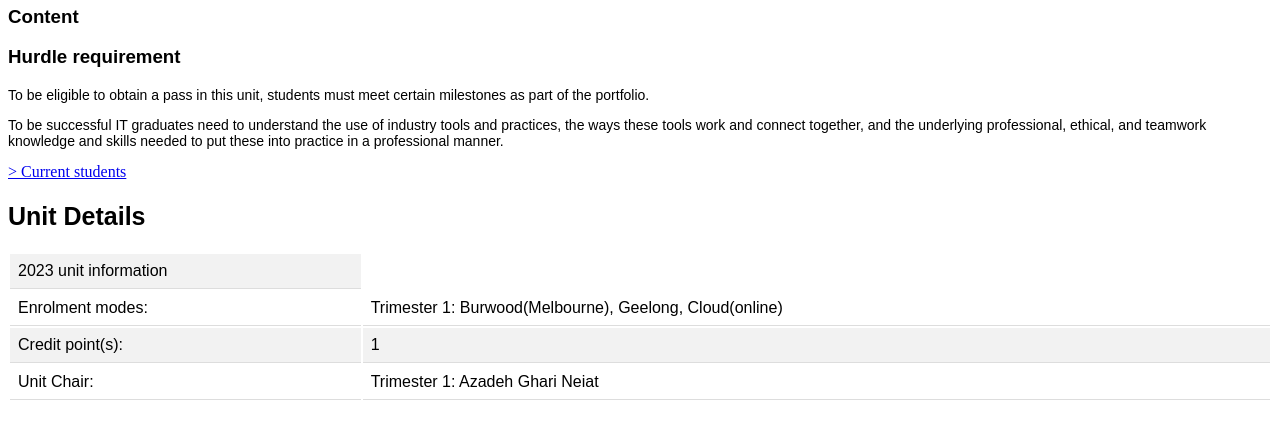
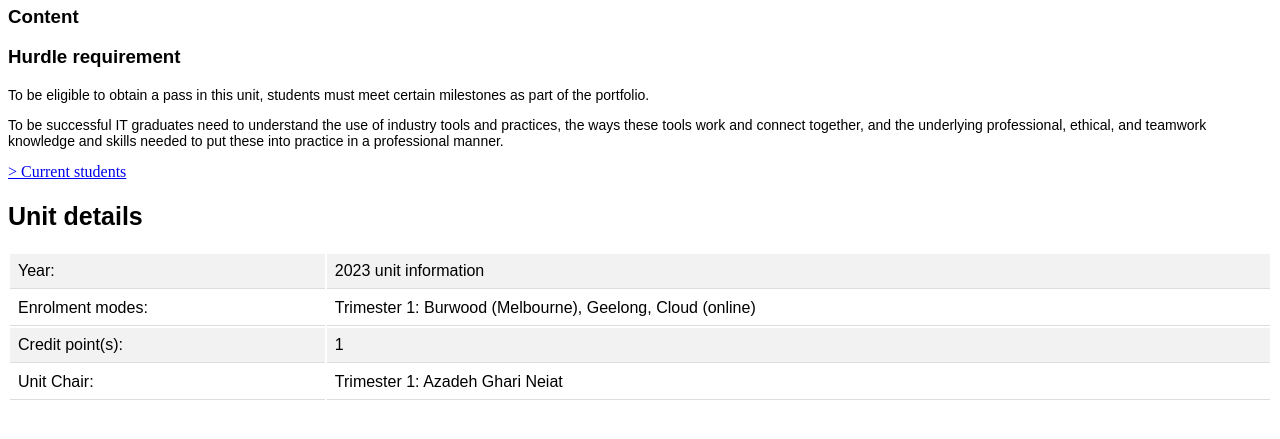
Before and after one commit to nimmid/3.1gp-, a plain HTML site: page index.html in a window 1280 px wide. Shown: the part 315-754 px from the top of the page. Drawn offline with Linux system fonts and the light colour scheme.

Commit message:
add table

```diff
--- a/index.html
+++ b/index.html
@@ -20,22 +20,23 @@ the ways these tools work and connect together, and the underlying professional,
 and teamwork knowledge and skills needed to put these into practice in a professional manner.
 </p>
 <a href="https://www.deakin.edu.au/students/enrolment-and-fees/fees"> > Current students</a>
-<h2>Unit Details</h2>
-<table style="width: 100%;">
+<h2> Unit details</h2>
+<table style="width:100%">
 <tr>
+<td>Year: </td>
 <td>2023 unit information</td>
 </tr>
 <tr>
 <td>Enrolment modes:</td>
-        <td>Trimester 1: Burwood(Melbourne), Geelong, Cloud(online)</td>
+<td>Trimester 1: Burwood (Melbourne), Geelong, Cloud (online)</td>
 </tr>
 <tr>
 <td>Credit point(s):</td>
 <td>1</td>
 </tr>
 <tr>
-        <td>Unit Chair:</td>
-        <td>Trimester 1: Azadeh Ghari Neiat</td>
+<td> Unit Chair:</td>
+<td> Trimester 1: Azadeh Ghari Neiat</td>
 </tr>
 </table>
 </body>
```
Lines whose indentation alone changed are shown as unchanged.
